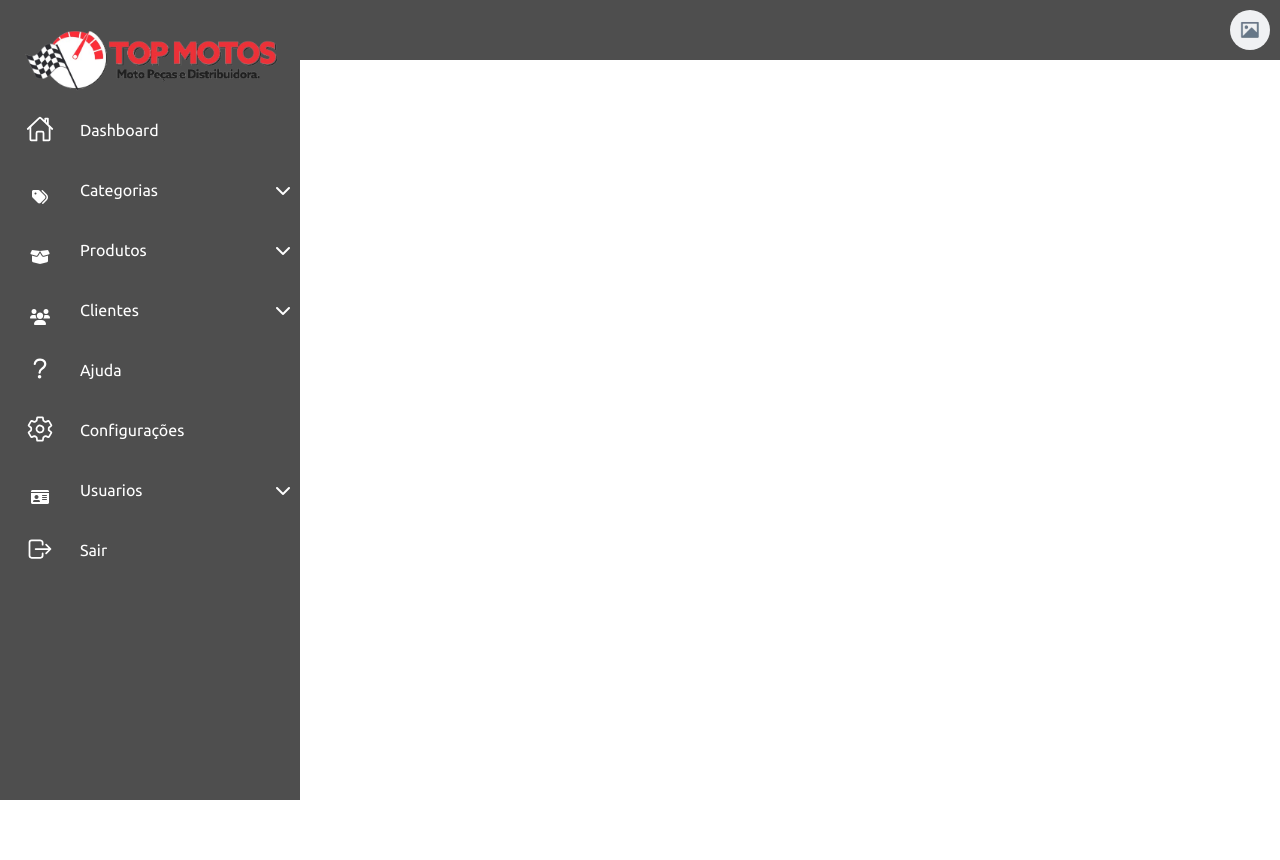
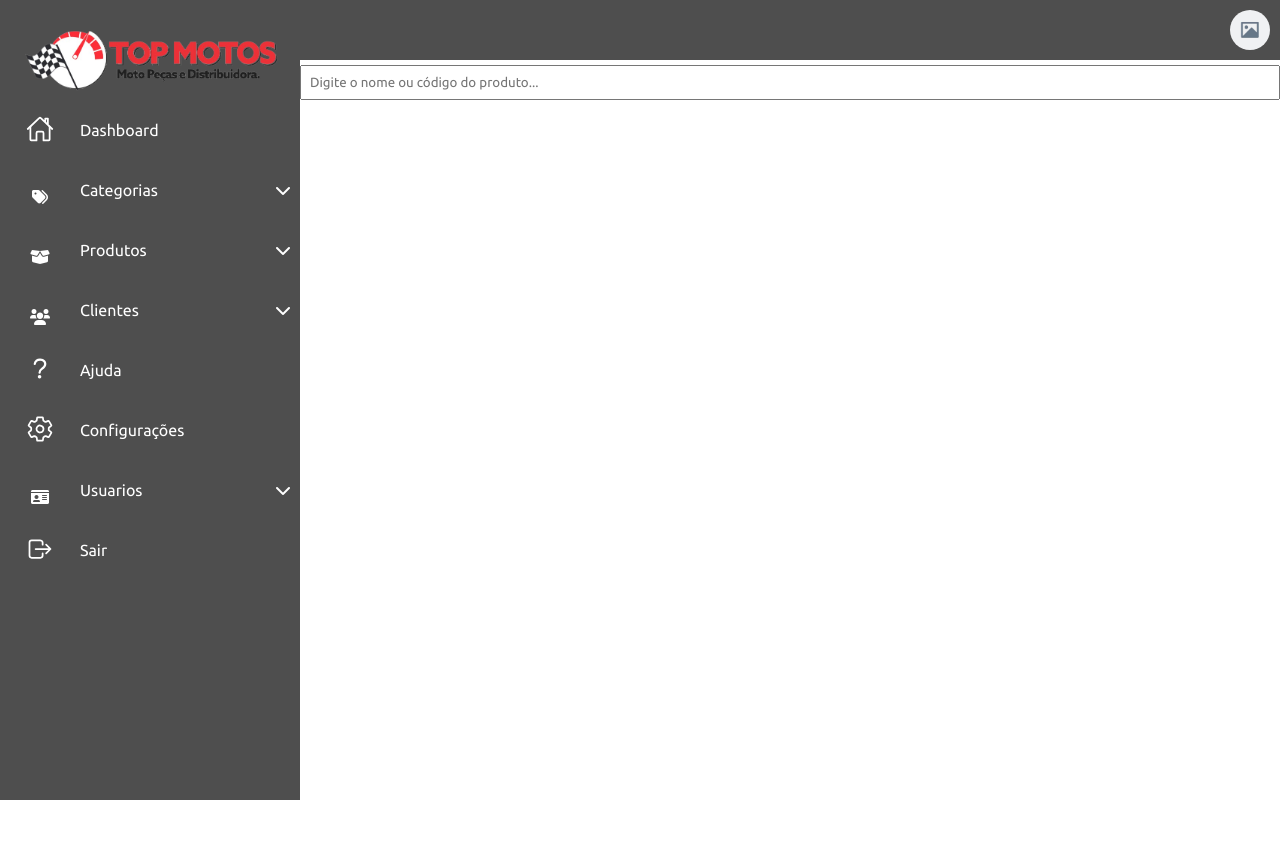
Before and after one commit to MatheusBrandao525/gestaoLoja, a PHP site: template views/produtos.php in a window 1280 px wide. Run offline with PHP 8.4, Linux system fonts and the light colour scheme; the template is opened without the code that fills it, so the values that code supplies are empty.

Commit message:
feat: :sparkles: Incluindo campo para busca de produtos.

```diff
--- a/views/produtos.php
+++ b/views/produtos.php
@@ -4,6 +4,9 @@ $produtosData = $produtos->exibirTodosOsProdutos();
 require_once 'components/menuLateral.php';
 ?>
 <div class="main">
+    <div class="busca-produtos">
+        <input type="text" id="busca" placeholder="Digite o nome ou código do produto..." onkeyup="pesquisaProdutos()">
+    </div>
     <div class="centralizar">
         <div class="produtos-container">
             <?php foreach ($produtosData as $produto) { ?>
@@ -16,9 +19,11 @@ require_once 'components/menuLateral.php';
                     <div class="produto-opcoes">
                         <form action="editarProduto" method="post">
                             <input type="hidden" name="produtoId" value="<?php echo $produto['produto_id']; ?>">
-                                <button type="submit" class="btn-editar-produto" data-produto-id="<?php echo $produto['produto_id']; ?>">Editar</button>
+                            <button type="submit" class="btn-editar-produto"
+                                data-produto-id="<?php echo $produto['produto_id']; ?>">Editar</button>
                         </form>
-                            <button class="btn-excluir-produto" data-produto-id="<?php echo $produto['produto_id']; ?>">Excluir</button>
+                        <button class="btn-excluir-produto"
+                            data-produto-id="<?php echo $produto['produto_id']; ?>">Excluir</button>
                     </div>
                 </div>
             </div>
```
Lines whose indentation alone changed are shown as unchanged.
